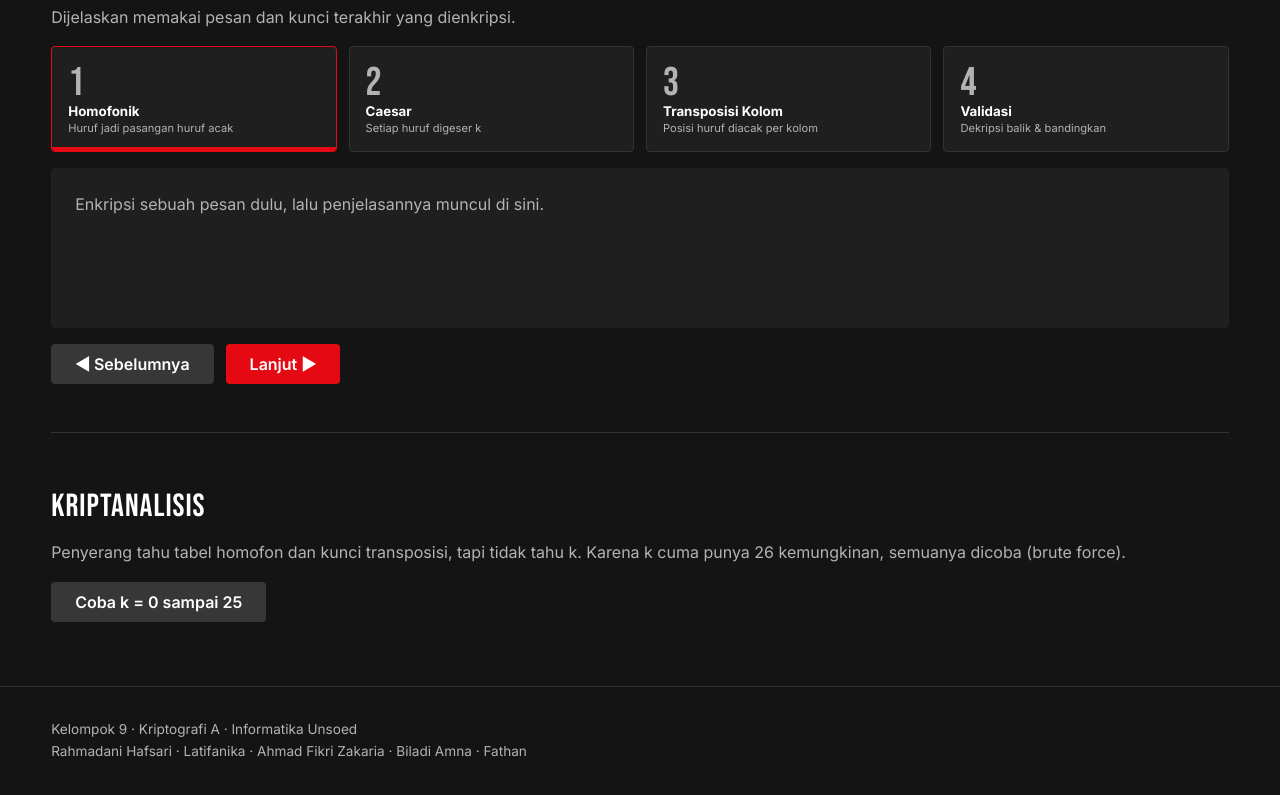
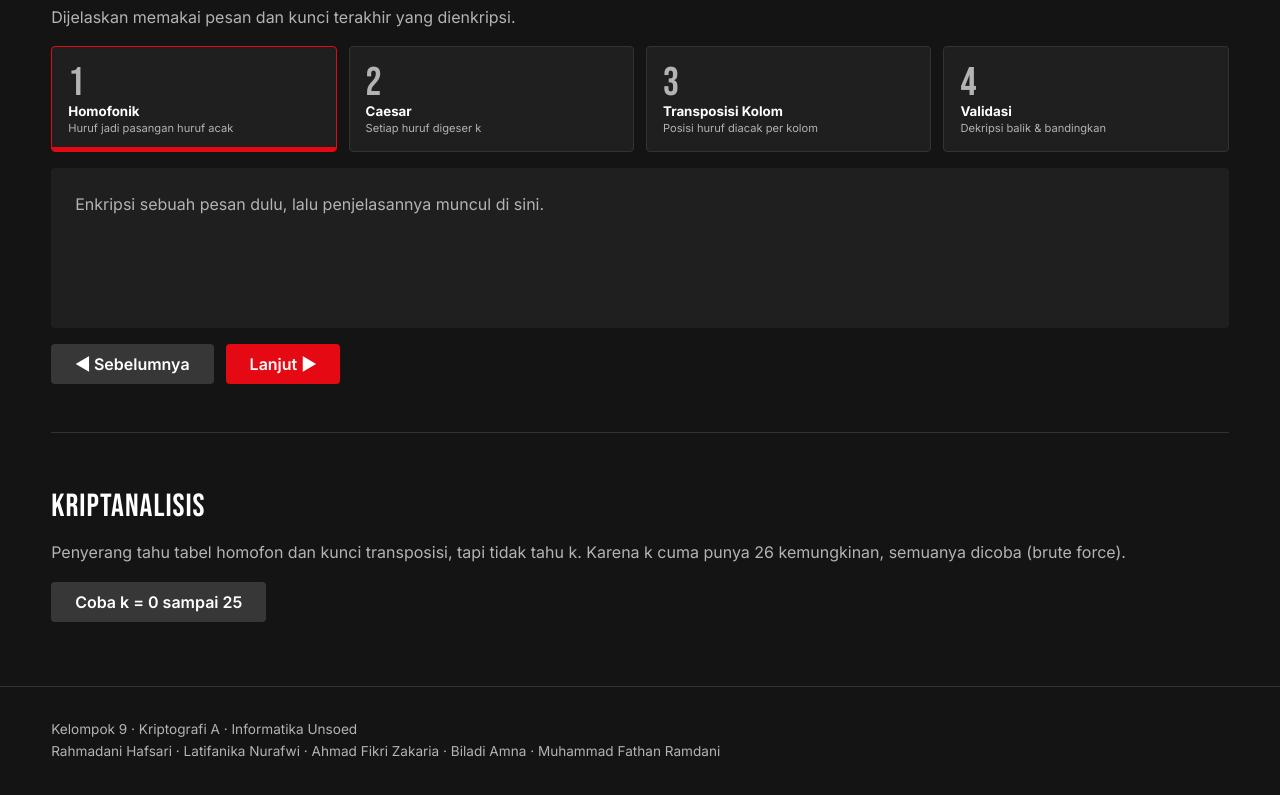
Before and after one commit to bilxdi/kriptografi-miniproject-kelompok9, a website: page index.html in a window 1280 px wide. Shown: the part 1375-2170 px from the top of the page. Drawn offline with Linux system fonts and the light colour scheme.

Commit message:
fix: ubah footer nama anggota jadi full name

```diff
--- a/index.html
+++ b/index.html
@@ -133,7 +133,7 @@
 
   <footer>
     Kelompok 9 · Kriptografi A · Informatika Unsoed<br>
-    Rahmadani Hafsari · Latifanika · Ahmad Fikri Zakaria · Biladi Amna · Fathan
+    Rahmadani Hafsari · Latifanika Nurafwi · Ahmad Fikri Zakaria · Biladi Amna · Muhammad Fathan Ramdani
   </footer>
 
   <script src="js/homofonik.js"></script>
```
